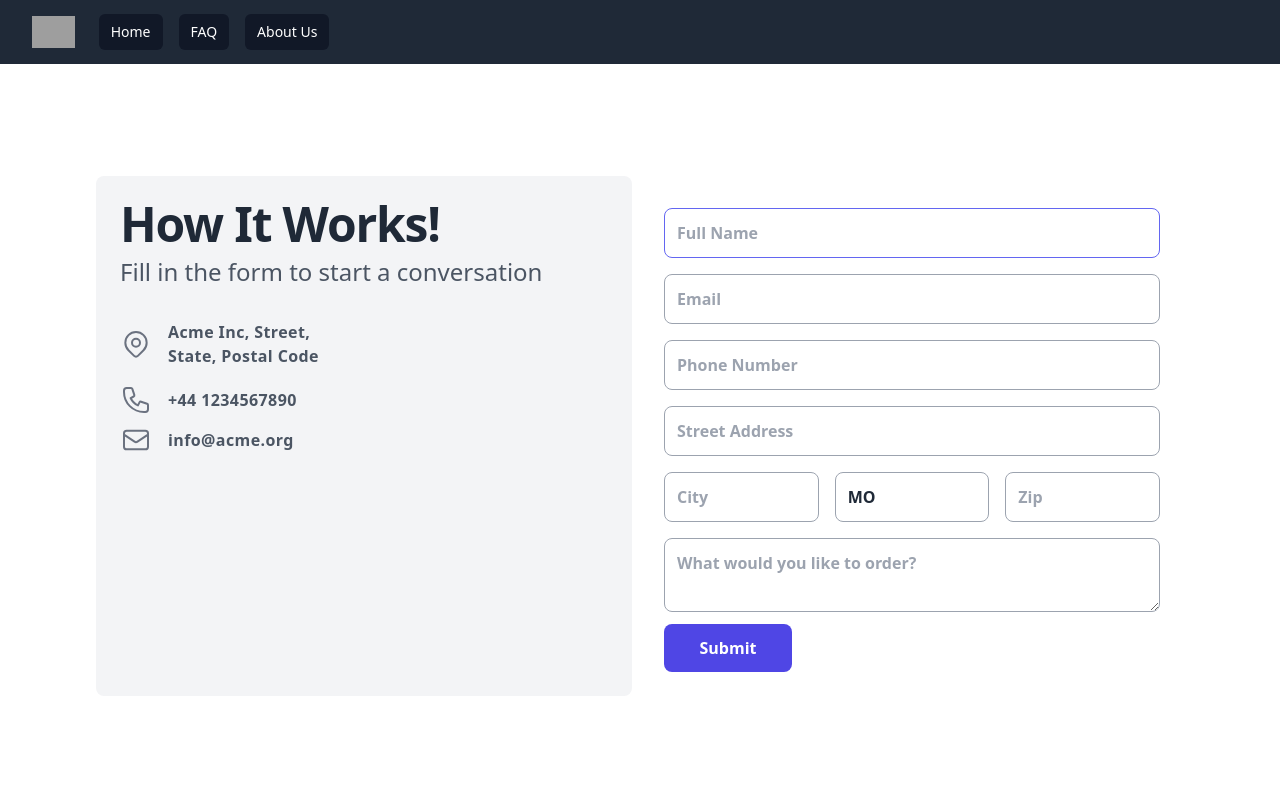
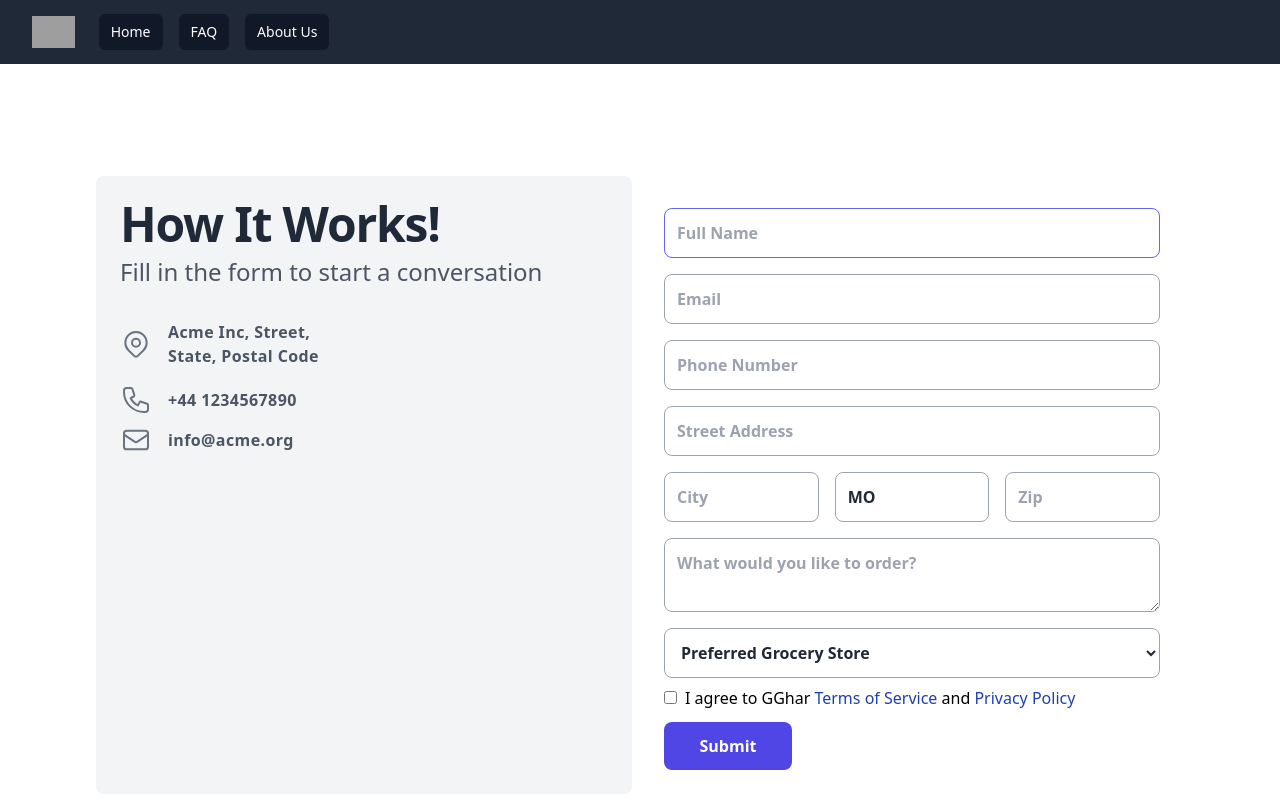
Before and after one commit to Rishi327/service-front, a React (Create React App) app: page /#/ in a window 1280 px wide. Built offline with nearby package versions, Linux system fonts and the light colour scheme; grey boxes are pictures that could not be loaded.

Commit message:
made some changes

```diff
--- a/package.json
+++ b/package.json
@@ -18,6 +18,7 @@
     "react-hook-form": "^6.12.2",
     "react-router-dom": "^5.2.0",
     "react-scripts": "4.0.1",
+    "sweetalert2": "^10.12.3",
     "tailwindcss": "^2.0.1",
     "tslint": "^6.1.3",
     "typescript": "^4.0.3",
--- a/src/Api.tsx
+++ b/src/Api.tsx
@@ -1,17 +1,16 @@
 import { OrderBody } from './Order'
-
-
 const baseUrl: string = 'http://localhost:8080'
 
 class Api {
      public placeOrder(body: OrderBody) {
-         return this.__request('POST', `${baseUrl}/v1/placeOrder`, body)
+         return this.__request('POST', `${baseUrl}/v1/placeOrder`, JSON.stringify(body))
      }
 
     public async __request(method: string, uri: string, body?: any){
         let apiError: any
         try {
-            const response = await fetch(uri, {method, body: JSON.stringify(body)})
+            const response = await fetch(uri, {method, body: body})
+            console.log(response)
             if(!response.ok){
                 const packagedError = {
                     json: await response.json(),
@@ -22,9 +21,8 @@ class Api {
             }
             return response.json()
         } catch (error) {
-            alert('I am here')
             console.log(error)
-            apiError = error
+            apiError = JSON.parse(error)
         }
         console.error(`Error sending API request to ${uri} ${method}: ${apiError}`)
         throw new Error(apiError)
--- a/src/NavBar.tsx
+++ b/src/NavBar.tsx
@@ -24,6 +24,7 @@ return (
                     <div className="flex-shrink-0 flex items-center">
                         <img className="block lg:hidden h-8 w-auto" src="https://tailwindui.com/img/logos/workflow-mark-indigo-500.svg" alt="Workflow"/>
                             <img className="hidden lg:block h-8 w-auto" src="https://tailwindui.com/img/logos/workflow-logo-indigo-500-mark-white-text.svg" alt="Workflow"/>
+
         </div>
                             <div className="hidden sm:block sm:ml-6">
                                 <div className="flex space-x-4">
@@ -33,7 +34,6 @@ return (
                                 </div>
                             </div>
       </div>
-
                         </div>
                     </div>
 
--- a/src/Order.tsx
+++ b/src/Order.tsx
@@ -1,4 +1,4 @@
-import React from 'react'
+import React, {useEffect} from 'react'
 import {useForm} from 'react-hook-form'
 import api from './Api'
 
@@ -11,15 +11,26 @@ export interface OrderBody {
   state: String,
   zip: String,
   order: string,
+  preferredStore: string,
 }
 const Order = () => {
-    const {register, handleSubmit} = useForm();
+  const { register, handleSubmit} = useForm();
 
-    const onSubmit = async (data: OrderBody) => {
+    const onSubmit = async (data: OrderBody, e: any) => {
         data.state = 'MO'
-        await api.placeOrder(data)
-     console.log(data)
+        // try {
+        //   alert('Going in...')
+          const placeOrder = await api.placeOrder(data)
+          console.log("******************************")
+          console.log(placeOrder)
+        //   alert('Getting out...')
+        // } catch(error){
+        //   console.log('Failed to send order request...')
+        //   console.log(error)
+        // }
+        // e.target.reset()
   }
+
     return (
       <div className="relative flex items-top justify-center mt-20 bg-white dark:bg-gray-900 sm:items-center sm:pt-0">
         <div className="max-w-6xl mx-auto sm:px-6 lg:px-8">
@@ -221,12 +232,36 @@ const Order = () => {
                     className="w-100 mt-2 py-3 px-3 rounded-lg bg-white dark:bg-gray-800 border border-gray-400 dark:border-gray-700 text-gray-800 font-semibold focus:border-indigo-500 focus:outline-none"
                   ></textarea>
                 </div>
+                <div className="flex flex-col mt-2">
+                  <label htmlFor="tel" className="hidden">
+                    Preferred Grocery Store
+                  </label>
+                  <select name="preferredStore" className="w-100 mt-2 py-3 px-3 rounded-lg bg-white dark:bg-gray-800 border border-gray-400 dark:border-gray-700 text-gray-800 font-semibold focus:border-indigo-500 focus:outline-none" ref={register}>
+                    <option value="">Preferred Grocery Store</option>
+                    <option value="seema">Seema</option>
+                    <option value="desi-bazaar">Desi Bazaar</option>
+                  </select>
+                </div>
+                <div className="flex flex-col mt-2">
+                  <label htmlFor="tel" className="hidden">
+                    Terms and Conditions
+                  </label>
+                  <div className='flex'>
+                    <div>
+                  <input type="checkbox" required={true} name="terms" ref={register} />
+                  </div>
+                <div className='pl-2'>
+                      I agree to GGhar <a className='text-blue-800' href='#'> Terms of Service </a> and <a className='text-blue-800' href='#'> Privacy Policy</a>
+                </div>
+                  </div>
+
+                </div>
 
                 <button
                   type="submit"
                   className="md:w-32 bg-indigo-600 hover:bg-blue-dark text-white font-bold py-3 px-6 rounded-lg mt-3 hover:bg-indigo-500 transition ease-in-out duration-300"
-                >
-                  Submit
+              >
+                Submit
                 </button>
               </form>
             </div>
```
Also changed, not shown: 2 other files (tests, documents, lock files or other folders).
